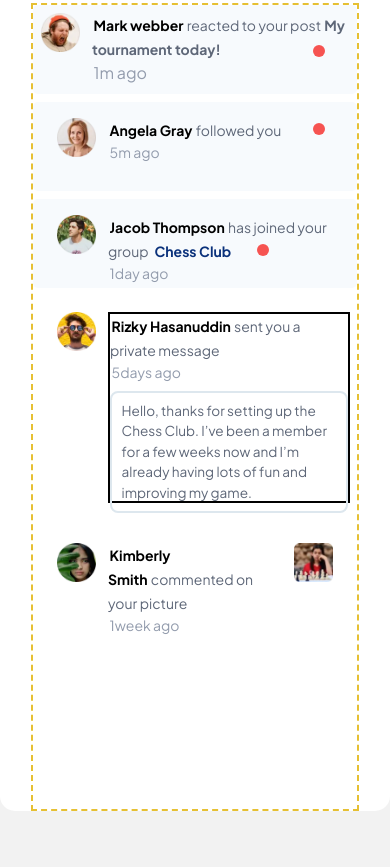
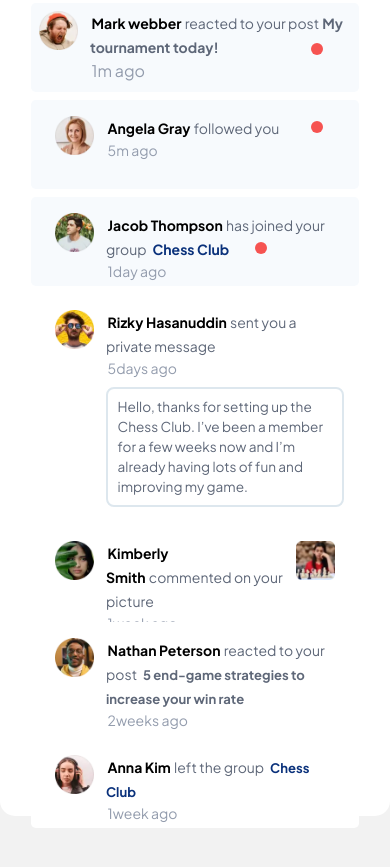
Before and after one commit to 5yeus/Notification_page, a website built with Vite: page index.html in a window 390 px wide. Shown: the part 93-960 px from the top of the page. After the commit the page ends 921 px from the top, so only its background shows below. Built offline with nearby package versions, Linux system fonts and the light colour scheme.

Commit message:
Laptop UI and Mobile UI udpated

```diff
--- a/index.html
+++ b/index.html
@@ -10,7 +10,7 @@
     <title>Notification</title>
   </head>
   <body class="p-0 m-0 border-box w-full min-h-screen flex flex-row  bg-[#f2f2f2] font-jakarta">
-    <main class="laptop:w-[45.625rem] mobile:mt-0  mobile:h-full mobile:w-full mx-auto children:mx-[1.9375rem] bg-white h-[56.8rem]  grid grid-rows-[2rem_50.5rem] gap-y-6 rounded-[0.9375rem] pt-10 mt-[3.9375rem] mb-[5.5625rem]">
+    <main class="laptop:w-[45.625rem] mobile:mt-0 mobile:w-full mx-auto children:mx-[1.9375rem] bg-white h-[56.8rem]  grid grid-rows-[2rem_50.5rem] gap-y-6 rounded-[0.9375rem] pt-10 laptop:mt-[3.9375rem] laptop:mb-[5.5625rem]">
       <header class="flex flex-row items-center justify-between">
         <div class="flex flex-row items-center gap-2">
           <h2 class="font-jakarta text-[1.5rem] font-bold">Notifications</h2>
@@ -18,11 +18,11 @@
         </div>
         <h3 class="font-jakarta text-[1rem] leading-[1.5625rem] font-medium text-shuttle-gray cursor-pointer hover:text-cat-blue"  id="mark">Mark all as read</h3>
       </header>
-      <section class="flex flex-col gap-y-2 border-2 border-dashed children:p-4 border-[#E6C033] mobile:children:w-[]">
+      <section class="flex flex-col gap-y-2 children:p-4 ">
         <div class="rounded-[0.3rem]  bg-polar mobile:h-[5.563rem] flex flex-row gap-2 mobile:gap-3 mobile:py-2 mobile:px-2 chat">
           <img class="laptop:w-[2.813rem] laptop:h-[2.813rem] mobile:w-[2.438rem]  mobile:h-[2.438rem]" src="./assets/images/avatar-mark-webber.webp"/>
           <div class="children:px-[0.1rem] font-jakarta">
-            <strong class="hover:text-cat-blue mobile:text-[0.875rem]">Mark webber</strong><span class="text-shuttle-gray mobile:text-[0.875rem]">reacted to your post</span><span class="font-bold mobile:gap-1 text-shuttle-gray mobile:text-[0.875rem]">My tournament today!</span>
+            <strong class="hover:text-cat-blue mobile:text-[0.875rem] cursor-pointer">Mark webber</strong><span class="text-shuttle-gray mobile:text-[0.875rem]">reacted to your post</span><span class="font-bold mobile:gap-1 text-shuttle-gray mobile:text-[0.875rem]">My tournament today!</span>
             <div class="font-jakarta  text-[#939CAD]">1m ago</div>
             <div class="relative w-3 h-3 rounded-full left-[28rem] top-[-2.65rem] mobile:left-[13.8rem] mobile:top-[-2.5rem] bg-carnation unread-counts self-end"></div>
           </div>
@@ -31,9 +31,9 @@
         <div class="rounded-[0.3rem]  bg-polar mobile:h-[5.563rem] flex flex-row gap-2 mobile:gap-3 mobile:py-4 mobile:px-6 chat">
           <img class="laptop:w-[2.813rem] laptop:h-[2.813rem] mobile:w-[2.438rem]  mobile:h-[2.438rem]" src="./assets/images/avatar-angela-gray.webp"/>
           <div class="children:px-[0.1rem] font-jakarta">
-            <strong class="hover:text-cat-blue mobile:text-[0.875rem]">Angela Gray</strong><span class="text-shuttle-gray mobile:text-[0.875rem]">followed you</span>
+            <strong class="hover:text-cat-blue mobile:text-[0.875rem] cursor-pointer">Angela Gray</strong><span class="text-shuttle-gray mobile:text-[0.875rem]">followed you</span>
             <div class="font-jakarta  text-[#939CAD] text-[0.875rem]">5m ago</div>
-            <div class="relative w-3 h-3 rounded-full left-[13rem] top-[-2.65rem] mobile:left-[12.8rem] mobile:top-[-2.5rem] bg-carnation unread-counts self-end"></div>
+            <div class="relative w-3 h-3 rounded-full left-[13rem] top-[-2.35rem] mobile:left-[12.8rem] mobile:top-[-2.5rem] bg-carnation unread-counts self-end"></div>
           </div>
         </div>
 
@@ -41,7 +41,7 @@
         <div class="rounded-[0.3rem]  bg-polar mobile:h-[5.563rem] flex flex-row gap-2 mobile:gap-3 mobile:py-4 mobile:px-6 chat">
           <img class="laptop:w-[2.813rem] laptop:h-[2.813rem] mobile:w-[2.438rem]  mobile:h-[2.438rem]" src="./assets/images/avatar-jacob-thompson.webp"/>
           <div class="children:px-[0.1rem] font-jakarta ">
-            <strong class="hover:text-cat-blue mobile:text-[0.875rem]">Jacob Thompson</strong><span class="text-shuttle-gray mobile:text-[0.875rem]">has joined your group</span>
+            <strong class="hover:text-cat-blue mobile:text-[0.875rem] cursor-pointer">Jacob Thompson</strong><span class="text-shuttle-gray mobile:text-[0.875rem]">has joined your group</span>
             <span class="font-bold mobile:gap-1 text-cat-blue  mobile:text-[0.875rem]">Chess Club</span>
             <div class="font-jakarta  text-[#939CAD] text-[0.875rem]">1day ago</div>
             <div class="relative w-3 h-3 rounded-full left-[25rem] top-[-2.65rem] mobile:left-[9.3rem] mobile:top-[-2.5rem] bg-carnation unread-counts self-end"></div>
@@ -50,11 +50,11 @@
 
         <div class="rounded-[0.3rem] laptop:h-[12rem] laptop:w-[41.875rem] bg-white mobile:h-[13.9375rem] flex flex-row gap-2 mobile:gap-3 mobile:py-4 mobile:px-6 chat">
           <img class="laptop:w-[2.813rem] laptop:h-[2.813rem] mobile:w-[2.438rem]  mobile:h-[2.438rem]" src="./assets/images/avatar-rizky-hasanuddin.webp"/>
-          <div class="children:px-[0.1rem] font-jakarta border-2 children:mb-2">
-            <strong class="hover:text-cat-blue mobile:text-[0.875rem]">Rizky Hasanuddin</strong><span class="text-shuttle-gray mobile:text-[0.875rem]">sent you a private message</span>
+          <div class="children:px-[0.1rem] font-jakarta children:mb-2">
+            <strong class="hover:text-cat-blue mobile:text-[0.875rem] cursor-pointer">Rizky Hasanuddin</strong><span class="text-shuttle-gray mobile:text-[0.875rem]">sent you a private message</span>
             <div class="font-jakarta text-[#939CAD] text-[0.875rem]">5days ago</div>
-            <div class=" border-2 border-[#DDE7EE] rounded-[0.5rem] mobile:mt-1 hover:bg-botticelli">
-              <p class="font-jakarta text-[#5E6778] p-2 mobile:text-[0.85rem] mobile:w-[14.4375rem]">
+            <div class="laptop:h-[6.0625rem]  border-2 border-[#DDE7EE] rounded-[0.5rem] mobile:mt-1 hover:bg-botticelli cursor-pointer">
+              <p class="font-jakarta text-[#5E6778] p-2 w-[32.875rem] text-[1rem] leading-[1.25rem] mobile:text-[0.85rem] mobile:w-[14.4375rem]">
                 Hello, thanks for setting up the Chess Club.
                 I’ve been a member for a few weeks now and
                 I’m already having lots of fun and improving my game.
@@ -66,7 +66,7 @@
         <div class="rounded-[0.3rem]  bg-white mobile:h-[5.563rem] flex flex-row gap-6 mobile:gap-3 mobile:py-4 mobile:px-6 chat">
           <img class="laptop:w-[2.813rem] laptop:h-[2.813rem] mobile:w-[2.438rem]  mobile:h-[2.438rem]" src="./assets/images/avatar-kimberly-smith.webp"/>
           <div class="children:px-[0.1rem] font-jakarta mobile:w-[12.1875rem]">
-            <strong class="hover:text-cat-blue mobile:text-[0.875rem]">Kimberly Smith</strong><span class="text-shuttle-gray mobile:text-[0.875rem]">commented on your picture</span>
+            <strong class="hover:text-cat-blue mobile:text-[0.875rem] cursor-pointer">Kimberly Smith</strong><span class="text-shuttle-gray mobile:text-[0.875rem]">commented on your picture</span>
             <!-- <span class="font-bold mobile:gap-1 text-cat-blue ">Chess Club</span> -->
             <div class="font-jakarta  text-[#939CAD] text-[0.875rem]">1week ago</div>
             <!-- <div class="relative w-3 h-3 rounded-full left-[25rem] top-[-2.65rem] mobile:left-[9.3rem] mobile:top-[-2.5rem] bg-carnation unread-counts self-end"></div> -->
@@ -74,6 +74,28 @@
           <img class="laptop:w-[2.813rem] laptop:ml-auto laptop:h-[2.813rem] mobile:w-[2.438rem] mobile:h-[2.438rem] cursor-pointer" src="./assets/images/image-chess.webp" />
         </div>
 
+
+        <div class="rounded-[0.3rem]  bg-white mobile:h-[6.8rem] flex flex-row gap-6 mobile:gap-3 mobile:py-4 mobile:px-6 chat">
+          <img class="laptop:w-[2.813rem] laptop:h-[2.813rem] mobile:w-[2.438rem]  mobile:h-[2.438rem]" src="./assets/images/avatar-nathan-peterson.webp"/>
+          <div class="children:px-[0.1rem] font-jakarta">
+            <strong class="hover:text-cat-blue mobile:text-[0.875rem] cursor-pointer">Nathan Peterson</strong><span class="text-shuttle-gray mobile:text-[0.875rem]">reacted to your post</span>
+            <span class="font-bold mobile:gap-1 text-shuttle-gray mobile:text-[0.8175rem]">5 end-game strategies to increase your win rate</span>
+            <div class="font-jakarta  text-[#939CAD] text-[0.875rem]">2weeks ago</div>
+            <!-- <div class="relative w-3 h-3 rounded-full left-[25rem] top-[-2.65rem] mobile:left-[9.3rem] mobile:top-[-2.5rem] bg-carnation unread-counts self-end"></div> -->
+          </div>
+          <!-- <img class="laptop:w-[2.813rem] laptop:ml-auto laptop:h-[2.813rem] mobile:w-[2.438rem] mobile:h-[2.438rem] cursor-pointer" src="./assets/images/image-chess.webp" /> -->
+        </div>
+
+
+        <div class="rounded-[0.3rem]  bg-white mobile:h-[5.563rem] flex flex-row gap-6 mobile:gap-3 mobile:py-4 mobile:px-6 chat">
+          <img class="laptop:w-[2.813rem] laptop:h-[2.813rem] mobile:w-[2.438rem]  mobile:h-[2.438rem]" src="./assets/images/avatar-anna-kim.webp"/>
+          <div class="children:px-[0.1rem] font-jakarta">
+            <strong class="hover:text-cat-blue mobile:text-[0.875rem] cursor-pointer">Anna Kim</strong><span class="text-shuttle-gray mobile:text-[0.875rem]">left the group</span>
+            <span class="font-bold mobile:gap-1 text-cat-blue mobile:text-[0.8175rem]">Chess Club</span>
+            <div class="font-jakarta  text-[#939CAD] text-[0.875rem]">1week ago</div>
+            <!-- <div class="relative w-3 h-3 rounded-full left-[25rem] top-[-2.65rem] mobile:left-[9.3rem] mobile:top-[-2.5rem] bg-carnation unread-counts self-end"></div> -->
+          </div>
+        </div>
       </section>
     </main>
     <script type="module" src="./index.js"></script>
```
Also changed, not shown: dist/output.css.
